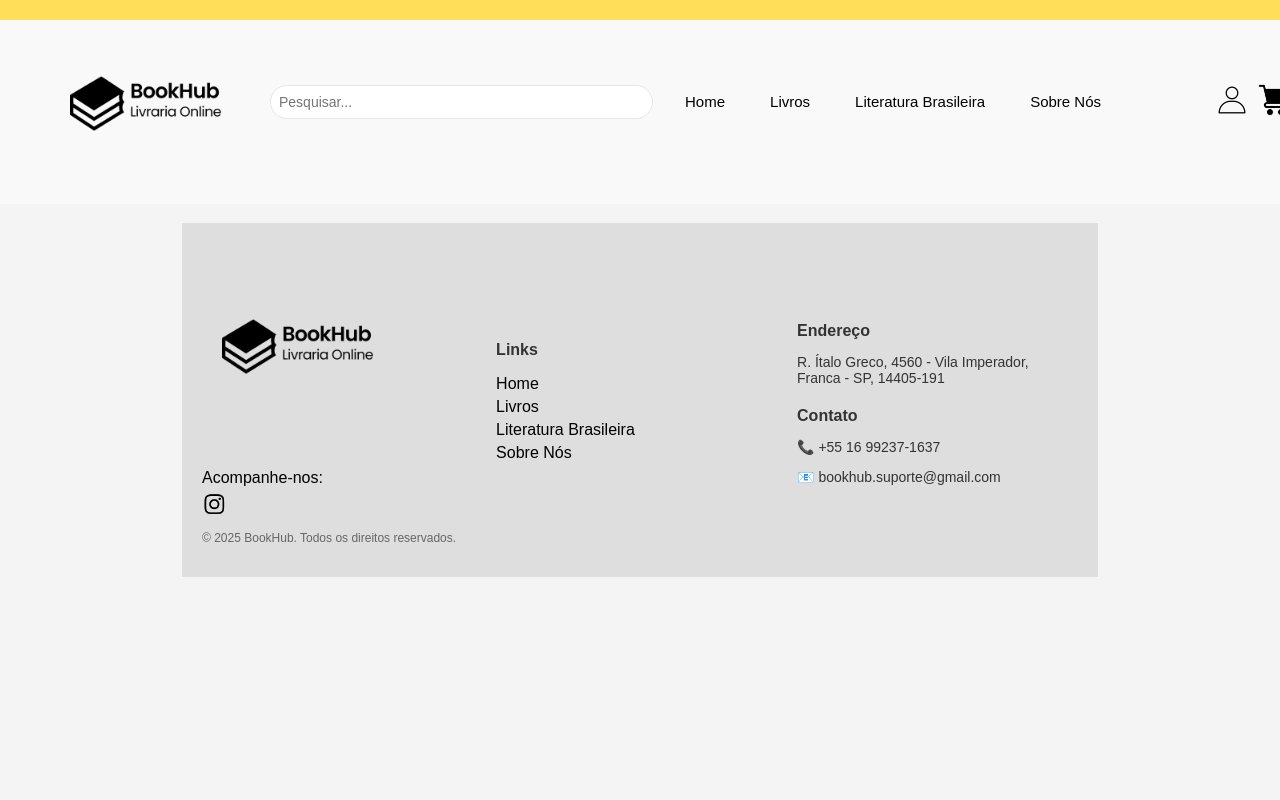
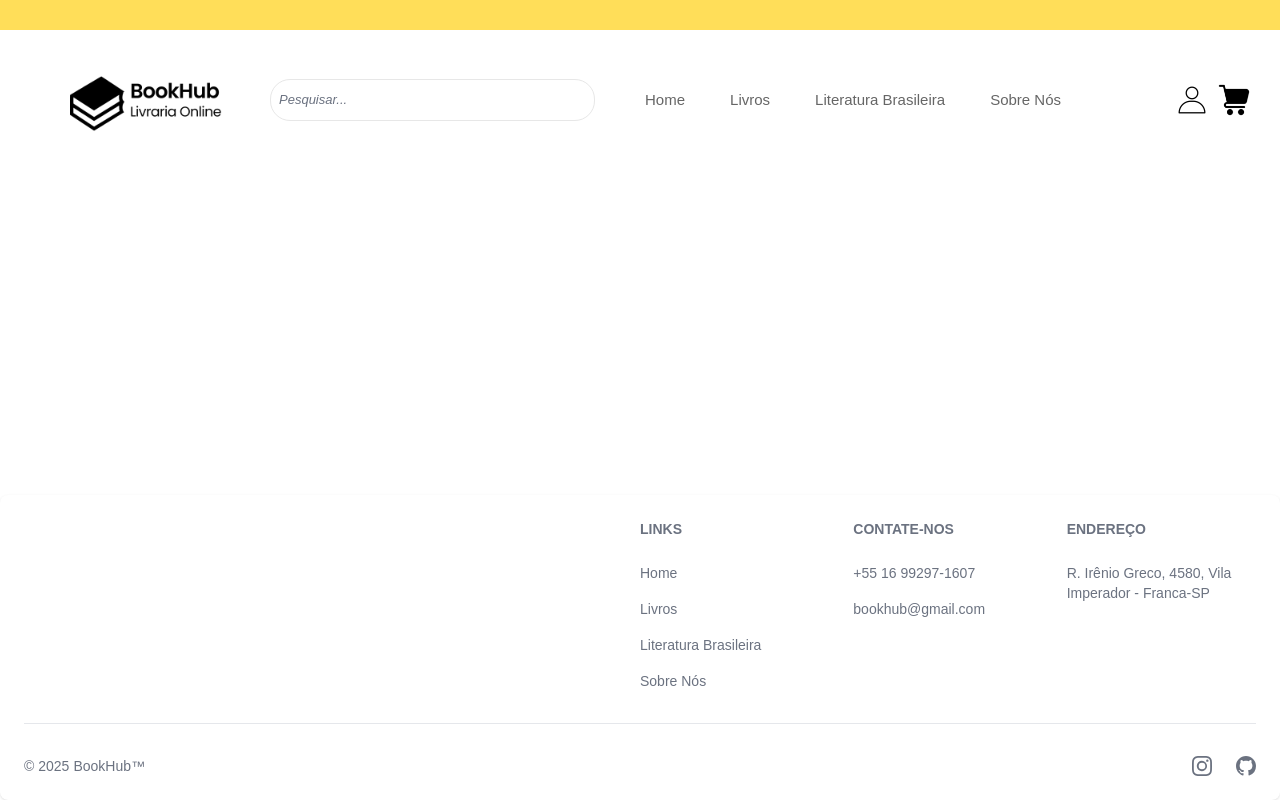
Before and after one commit to anamota13/BOOKHUB_PI, a React (Create React App) app in the folder bookhub/: page / in a window 1280 px wide. Built offline with nearby package versions, Linux system fonts and the light colour scheme.

Commit message:
Finalizando o footer e ajustando detalhes no Navbar.

```diff
--- a/bookhub/package.json
+++ b/bookhub/package.json
@@ -7,6 +7,7 @@
     "@testing-library/jest-dom": "^6.6.3",
     "@testing-library/react": "^16.2.0",
     "@testing-library/user-event": "^13.5.0",
+    "flowbite-react": "^0.10.2",
     "react": "^19.0.0",
     "react-dom": "^19.0.0",
     "react-scripts": "5.0.1",
--- a/bookhub/src/App.js
+++ b/bookhub/src/App.js
@@ -1,13 +1,16 @@
 import React from 'react';
 import Navbar from './components/Navbar/Navbar';
-import Footer from './components/Footer/Footer';
+import FooterComponent from './components/Footer/Footer';
+import 'flowbite/dist/flowbite.css';
+
+
 
 
 function App(){
     return (
         <div className='App'>
             <Navbar />
-            <Footer />
+            <FooterComponent />
         </div>
     );
 }
--- a/bookhub/src/components/Footer/Footer.css
+++ /dev/null
@@ -1,91 +0,0 @@
-.footer {
-    width: 100%;
-    background-color: #dedede;
-    padding: 20px;
-    display: flex;
-    justify-content: center;
-    box-sizing: border-box;
-}
-
-.footer-container {
-    display: flex;
-    align-items: center;
-    justify-content: flex-start;
-    width: 100%;
-}
-
-.footer-logo {
-    display: flex;
-    flex-direction: column;
-    align-items: flex-start;
-    margin-right: 20px;
-}
-
-.footer-logo img {
-    height: 25vh;
-    width: auto;
-}
-
-.footer-copyright {
-    font-size: 12px;
-    color: #666;
-    margin-top: 10px;
-}
-
-.footer-social {
-    display: flex;
-    flex-direction: column;
-    align-items: flex-start;
-    margin-top: 10px;
-}
-
-.footer-social p {
-    margin-bottom: 5px;
-}
-
-.social-icon {
-    display: flex;
-    align-items: center;
-}
-
-.footer-social img {
-    height: 25px;
-}
-
-.footer-links, .footer-contact {
-    flex: 1;
-    margin: 0 20px;
-}
-
-.footer-links h4, .footer-contact h4 {
-    font-size: 16px;
-    margin-bottom: 10px;
-    color: #333;
-}
-
-.footer-links ul {
-    list-style: none;
-    padding: 0;
-}
-
-.footer-links li {
-    margin: 5px 0;
-}
-
-.footer-links h4 {
-    margin-top: 19px;
-}
-
-.footer-links a {
-    text-decoration: none;
-    color: #000;
-}
-
-.footer-links a:hover {
-    text-decoration: underline;
-}
-
-.footer-contact p {
-    font-size: 14px;
-    color: #333;
-}
--- a/bookhub/src/components/Footer/Footer.js
+++ b/bookhub/src/components/Footer/Footer.js
@@ -1,48 +1,59 @@
-import React from 'react';
-import Logo from '../../assets/images/logo.png';
-import InstagramIcon from '../../assets/images/instagram.png';
-import './Footer.css';
 
-function Footer() {
+import { Footer } from "flowbite-react";
+import {  BsGithub, BsInstagram} from "react-icons/bs";
+
+
+const FooterComponent = () => {
   return (
-        <footer className="footer">
-            <div className="footer-container">
-                {/* Logo e Redes Sociais */}
-                <div className="footer-logo">
-                    <img src={Logo} alt="BookHub Logo" />
-                    <div className="footer-social">
-                        <p>Acompanhe-nos:</p>
-                        <div className="social-icon">
-                            <a href="https://www.instagram.com" target="_blank" rel="noopener noreferrer">
-                                <img src={InstagramIcon} alt="Instagram" />
-                            </a>
+    <Footer container className="w-full fixed bottom-0 left-0 bg-white">
+      <div className="w-full">
+        <div className="grid w-full justify-between sm:flex sm:justify-between md:grid-cols-1">
+          <div className="w-full">
+            <Footer.Brand
+            />
+          </div>
+          <div className="grid grid-cols-2 gap-8 sm:mt-4 sm:grid-cols-3 sm:gap-6 w-full">
+            <div className="w-full">
+              <Footer.Title title="links" />
+              <Footer.LinkGroup col>
+                <Footer.Link href="#">Home</Footer.Link>
+                <Footer.Link href="#">Livros</Footer.Link>
+                <Footer.Link href="#">Literatura Brasileira</Footer.Link>
+                <Footer.Link href="#">Sobre Nós</Footer.Link>
+              </Footer.LinkGroup>
+            </div>
+            <div className="w-full">
+              <Footer.Title title="Contate-nos" />
+              <Footer.LinkGroup col>
+                <Footer.Link href="#">+55 16 99297-1607</Footer.Link>
+                <Footer.Link href="#">bookhub@gmail.com</Footer.Link>
+              </Footer.LinkGroup>
+            </div>
+            <div className="w-full">
+              <Footer.Title title="Endereço" />
+              <Footer.LinkGroup col>
+                <Footer.Link href="https://www.google.com/maps/place/Fatec+Franca+-+Faculdade+de+Tecnologia+de+Franca+Dr+Thomaz+Novelino/@-20.5149138,-47.4032692,17z/data=!3m1!4b1!4m6!3m5!1s0x94b0a650b93c4b5f:0xbe0e42f3aa42525c!8m2!3d-20.5149138!4d-47.4006943!16s%2Fg%2F1jkxwkhq2?entry=ttu&g_ep=EgoyMDI1MDIxOS4xIKXMDSoASAFQAw%3D%3D">
+                  R. Irênio Greco, 4580, Vila Imperador - Franca-SP
+                </Footer.Link>
+              </Footer.LinkGroup>
             </div>
           </div>
-                    <p className="footer-copyright">© 2025 BookHub. Todos os direitos reservados.</p>
         </div>
+        <Footer.Divider />
+        <div className="w-full sm:flex sm:items-center sm:justify-between">
 
-                {/* Links Rápidos */}
-                <div className="footer-links">
-                    <h4>Links</h4>
-                    <ul>
-                        <li><a href="/">Home</a></li>
-                        <li><a href="/livros">Livros</a></li>
-                        <li><a href="/literatura-brasileira">Literatura Brasileira</a></li>
-                        <li><a href="/sobre-nos">Sobre Nós</a></li>
-                    </ul>
-                </div>
+          <Footer.Copyright href="#" by="BookHub™" year={2025} />
 
-                {/* Contato e Endereço */}
-                <div className="footer-contact">
-                    <h4>Endereço</h4>
-                    <p>R. Ítalo Greco, 4560 - Vila Imperador, Franca - SP, 14405-191</p>
-                    <h4>Contato</h4>
-                    <p>📞 +55 16 99237-1637</p>
-                    <p>📧 bookhub.suporte@gmail.com</p>
+
+          <div className="mt-4 flex space-x-6 sm:mt-0 sm:ml-auto">
+
+            <Footer.Icon href="#" icon={BsInstagram} />
+            <Footer.Icon href="https://github.com/anamota13/BOOKHUB_PI" icon={BsGithub} />
           </div>
         </div>
-        </footer>
+      </div>
+    </Footer>
   );
-}
+};
 
-export default Footer;
+export default FooterComponent;
--- a/bookhub/src/components/Navbar/Navbar.css
+++ b/bookhub/src/components/Navbar/Navbar.css
@@ -2,7 +2,7 @@
     display: flex;
     align-items: center;
     width: 100%;
-    background-color: #f9f9f9;
+    background-color: #ffffff;
     color: white;
     position: fixed;
     top: 0;
@@ -17,7 +17,7 @@
     top: 0;
     left: 0;
     width: 100%;
-    height: 20px;
+    height: 30px;
     background-color: #ffde59;
     z-index: 1001;
 }
@@ -46,7 +46,8 @@
     padding: 8px;
     border: 1px solid #e7e7e7;
     border-radius: 20px;
-    font-size: 14px;
+    font-size: 13px;
+    font-style: italic;
 }
 
 /* Ícone de perfil */
@@ -92,13 +93,14 @@
 
 .navbar-links a {
     text-decoration: none;
-    color: rgb(0, 0, 0);
+    color: #666;
     font-size: 15px;
     font-family: "Poppins", Arial, sans-serif;
     font-weight: 500;
     padding: 10px 15px;
     position: relative;
     transition: color 0.3s ease, transform 0.3s ease;
+
 }
 
 
--- a/bookhub/src/index.css
+++ b/bookhub/src/index.css
@@ -1,7 +1,7 @@
 body {
     margin: 0;
     font-family: Arial, sans-serif;
-    background-color: #f4f4f4;
+    background-color: white;
   }
 
   #root {
```
Also changed, not shown: bookhub/src/components/Navbar/Navbar.js (line endings or trailing spaces), 1 other file (tests, documents, lock files or other folders). Lines whose indentation alone changed are shown as unchanged.
